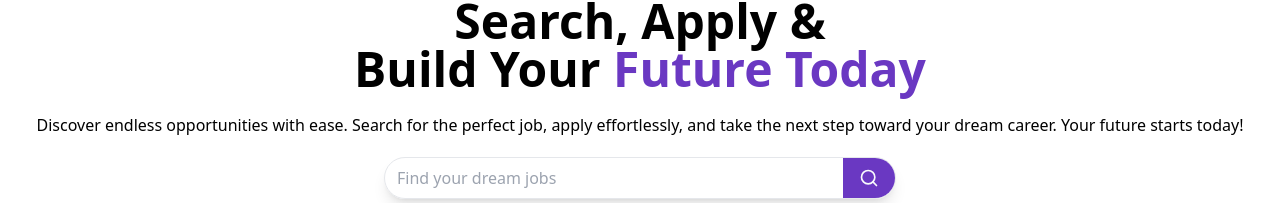
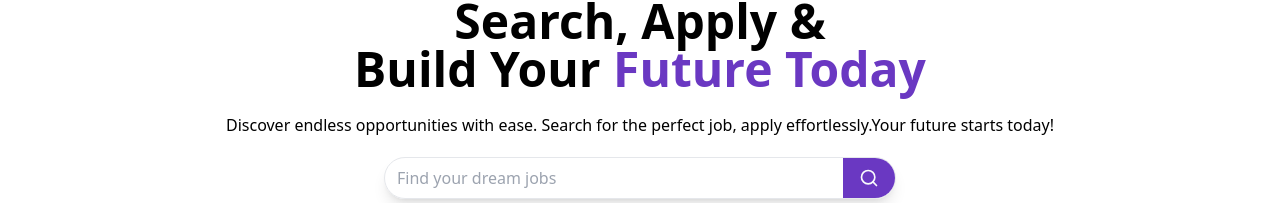
Before and after one commit to Krishna-Kumar-18/Job-Listing-Portal, a React (Vite) app in the folder frontend/: page / in a window 1280 px wide. Shown: the part 167-370 px from the top of the page. Built offline with nearby package versions, Linux system fonts and the light colour scheme; no server answers.

Commit message:
feat: update HeroSection

```diff
--- a/frontend/src/components/HeroSection.jsx
+++ b/frontend/src/components/HeroSection.jsx
@@ -20,7 +20,7 @@ const HeroSection = () => {
             <div className='flex flex-col gap-5 my-10'>
                 <span className=' mx-auto px-4 py-2 rounded-full bg-gray-100 text-[#F83002] font-medium'>HireHub Website</span>
                 <h1 className='text-5xl font-bold'>Search, Apply & <br /> Build Your <span className='text-[#6A38C2]'>Future Today</span></h1>
-                <p>Discover endless opportunities with ease. Search for the perfect job, apply effortlessly, and take the next step toward your dream career. Your future starts today!</p>
+                <p>Discover endless opportunities with ease. Search for the perfect job, apply effortlessly.Your future starts today!</p>
                 <div className='flex w-[40%] shadow-lg border border-gray-200 pl-3 rounded-full items-center gap-4 mx-auto'>
                     <input
                         type="text"
```
